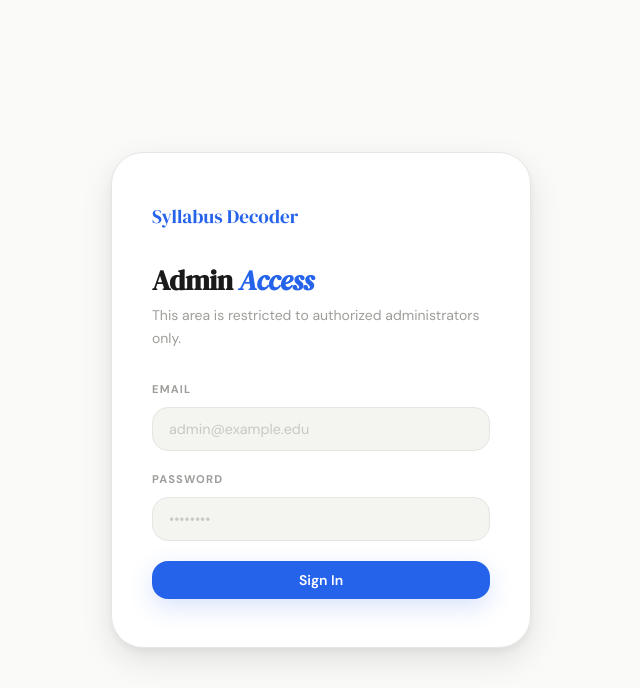
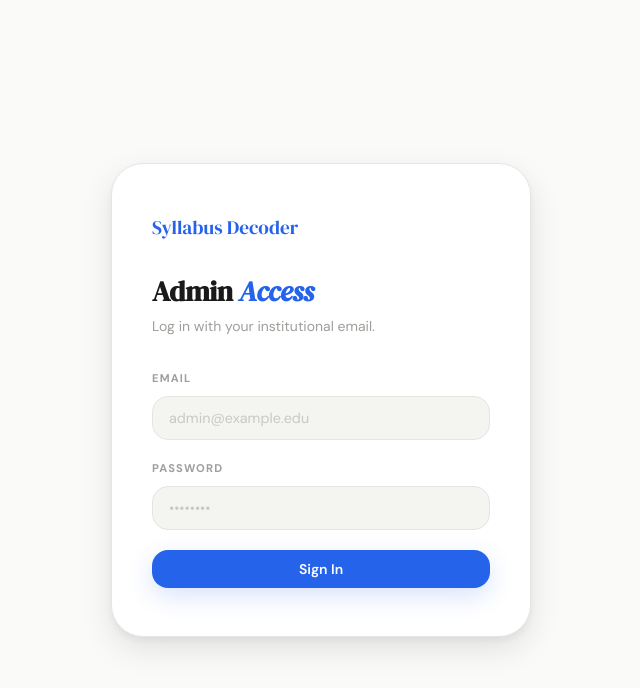
Before and after one commit to aninuona/capstone, a Flask app: template templates/login.html in a window 1280 px wide. Shown: the top 688 px of the page, without its empty margins (319-959 px from the left). Run offline with Flask 3, Linux system fonts and the light colour scheme; the template is opened without the code that fills it, so the values that code supplies are empty; parts of the project's set-up code (start-up, migrations or seed data) failed here and were passed over.

Commit message:
Update login subtitle text for clarity

```diff
--- a/templates/login.html
+++ b/templates/login.html
@@ -60,7 +60,7 @@
       <span class="login-card__brand">Syllabus Decoder</span>
 
       <h1>Admin <span class="accent">Access</span></h1>
-      <p class="subtitle">This area is restricted to authorized administrators only.</p>
+      <p class="subtitle">Log in with your institutional email.</p>
 
       {% if error %}
       <div class="alert alert--error mb-6">{{ error }}</div>
```
